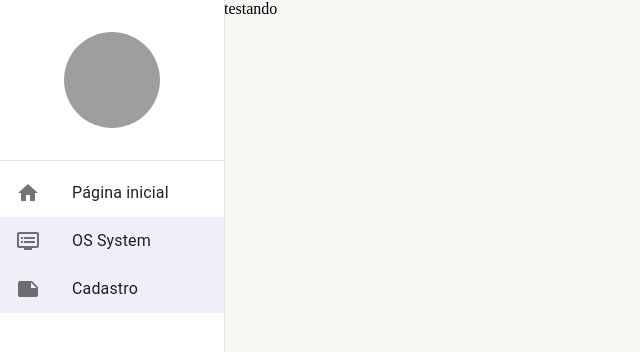
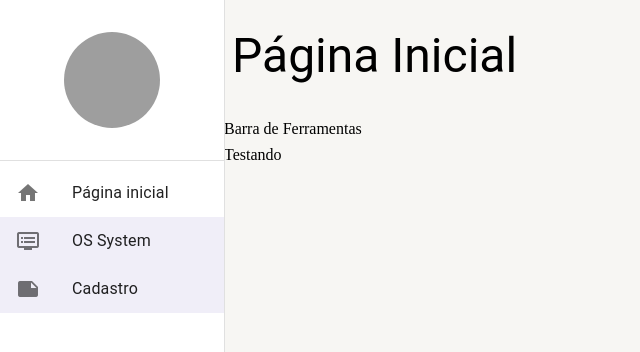
Before and after one commit to GabrielDOSilva/frontend, a React (Create React App) app: page /pagina-inicial in a window 1280 px wide. Shown: the top 352 px of the page, without its empty margins (0-640 px from the left). Built offline with nearby package versions, Linux system fonts and the light colour scheme; grey boxes are pictures that could not be loaded.

Commit message:
feat: layoutbase

```diff
--- a/src/pages/dashboard/Deashboard.tsx
+++ b/src/pages/dashboard/Deashboard.tsx
@@ -1,14 +1,11 @@
 import { LayoutBasePagina } from "../../shared/layouts"
 
-interface IDashboardProviderProps {
-    children: React.ReactNode
-};
 
-export const Dashboard = () => {
+export const Dashboard: React.FC = () => {
 
     return (
-        <LayoutBasePagina>
-            testando
+        <LayoutBasePagina titulo='Página Inicial' barraDeFerramentas={<>Barra de Ferramentas</>} >
+          Testando
         </LayoutBasePagina>
     );
 };
--- a/src/shared/layouts/LayoutBasePagina.tsx
+++ b/src/shared/layouts/LayoutBasePagina.tsx
@@ -1,14 +1,45 @@
-import { Box } from "@mui/material";
-import React from "react";
+import { Icon, IconButton, useMediaQuery, useTheme } from "@mui/material";
+import { Box, Typography } from "@mui/material";
+import React, { ReactNode } from "react";
+import { useDrawerContext } from "../contexts";
 
 interface ILayoutBaseProviderProps {
+    titulo: string;
+    barraDeFerramentas: ReactNode;
     children: React.ReactNode
+
 }
-export const LayoutBasePagina: React.FC<ILayoutBaseProviderProps> = ({ children }) => {
+export const LayoutBasePagina: React.FC<ILayoutBaseProviderProps> = ({ titulo, barraDeFerramentas, children }) => {
+    const theme = useTheme();
+    const smDown = useMediaQuery(theme.breakpoints.down('sm'));
+    const mdDown = useMediaQuery(theme.breakpoints.down('md'));
+    const { toggleDrawerOpen } = useDrawerContext();
 
     return (
-        <Box>
-            {children}
+        <Box height='100%' display='flex' flexDirection='column' gap={1}>
+            <Box padding={1} display='flex' alignItems='center' gap={1} height={theme.spacing(smDown ? 6 : mdDown ? 8 : 12)}>
+                {smDown && (
+                    <IconButton onClick={toggleDrawerOpen}>
+                        <Icon>menu</Icon>
+                    </IconButton>
+                )}
+                <Typography
+                overflow='hidden'
+                whiteSpace='nowrap'
+                textOverflow='ellipsis'
+                variant={smDown ? 'h5' : mdDown ? 'h4' : 'h3'}
+                >
+                    {titulo}
+                </Typography>
+            </Box>
+            {barraDeFerramentas && (
+                <Box>
+                    {barraDeFerramentas}
+                </Box>
+            )}
+            <Box flex={1} overflow='auto'>
+                {children}
+            </Box>
         </Box>
     );
 };
```
